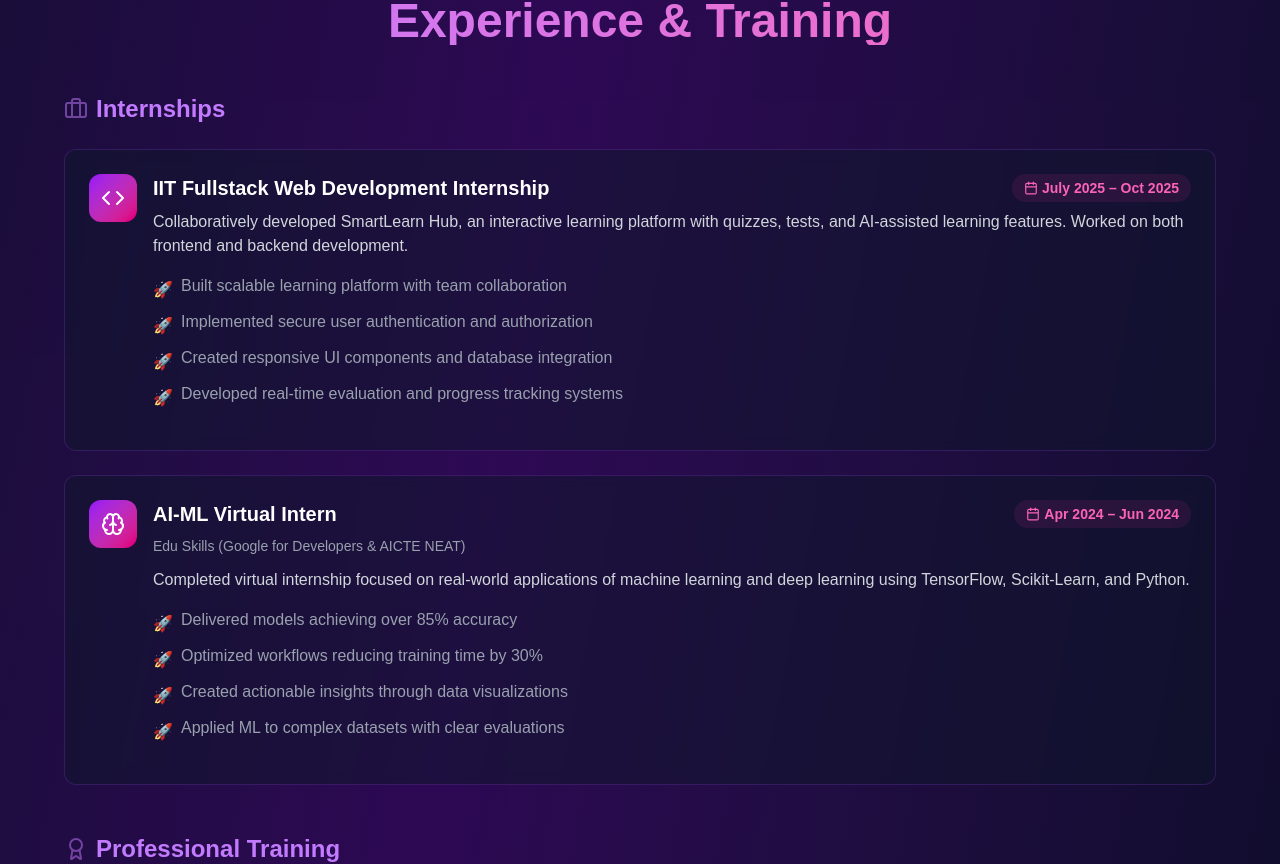
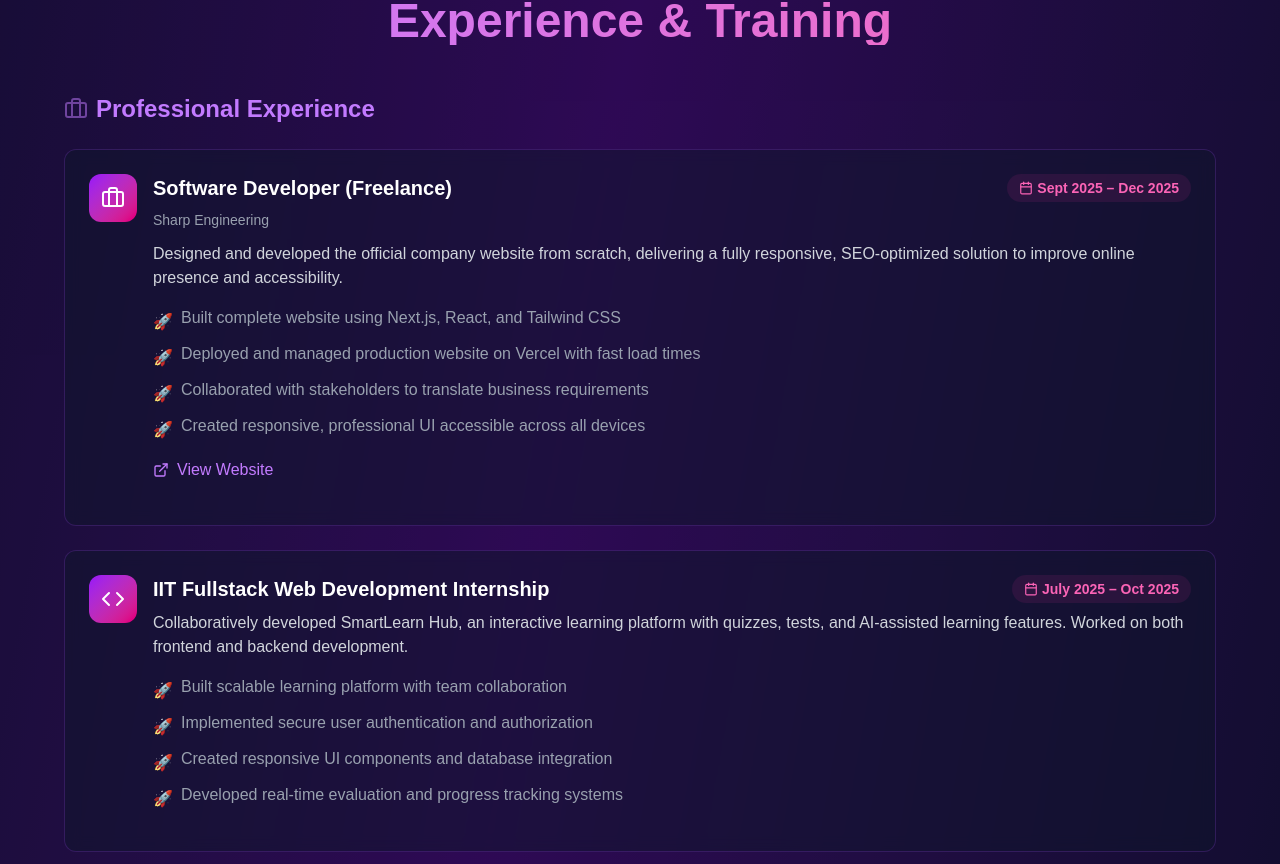
Before and after one commit to RohitKamble171012/Rohit, a Next.js app: page / in a window 1280 px wide. Shown: the part 3667-4531 px from the top of the page. Built offline with nearby package versions, Linux system fonts and the light colour scheme.

Commit message:
Add freelance experience and update section labels
Added freelance software developer experience with detailed achievements and a link to the company website. Updated section headers and email labels for clarity.

```diff
--- a/src/app/page.tsx
+++ b/src/app/page.tsx
@@ -109,6 +109,20 @@ export default function Home() {
   ];
 
   const experiences = [
+    {
+      title: 'Software Developer (Freelance)',
+      company: 'Sharp Engineering',
+      period: 'Sept 2025 – Dec 2025',
+      description: 'Designed and developed the official company website from scratch, delivering a fully responsive, SEO-optimized solution to improve online presence and accessibility.',
+      achievements: [
+        'Built complete website using Next.js, React, and Tailwind CSS',
+        'Deployed and managed production website on Vercel with fast load times',
+        'Collaborated with stakeholders to translate business requirements',
+        'Created responsive, professional UI accessible across all devices'
+      ],
+      icon: Briefcase,
+      link: 'https://www.sharpengineering.online/'
+    },
     {
       title: 'IIT Fullstack Web Development Internship',
       period: 'July 2025 – Oct 2025',
@@ -233,20 +247,16 @@ export default function Home() {
         <div className="text-center max-w-6xl mx-auto relative z-10">
           <div className="animate-fade-in">
             {/* Profile Photo */}
-            {/* Profile Photo */}
             <div className="mb-8 flex justify-center">
               <div className="relative group">
                 <div className="absolute -inset-1 bg-gradient-to-r from-purple-600 via-pink-600 to-purple-600 rounded-full blur-lg opacity-75 group-hover:opacity-100 transition duration-1000 group-hover:duration-200 animate-pulse"></div>
 
                 <div className="relative w-48 h-48 rounded-full overflow-hidden border-4 border-purple-500/50 shadow-2xl shadow-purple-500/50 bg-gradient-to-br from-purple-600 to-pink-600 flex items-center justify-center">
-
-                  {/* Your Image Here */}
                   <img
                     src="/rohit.jpg"
                     alt="Rohit Kamble"
                     className="w-full h-full object-cover"
                   />
-
                 </div>
               </div>
             </div>
@@ -309,7 +319,6 @@ export default function Home() {
                 <Download size={20} className="group-hover:translate-y-1 transition-transform" />
                 View Resume
               </button>
-
             </div>
 
             {/* Social Links */}
@@ -494,7 +503,7 @@ export default function Home() {
           {/* Internships */}
           <div className="mb-12">
             <h3 className="text-2xl font-semibold mb-6 text-purple-400 flex items-center gap-2">
-              <Briefcase className="animate-pulse" /> Internships
+              <Briefcase className="animate-pulse" /> Professional Experience
             </h3>
             <div className="space-y-6">
               {experiences.map((exp, idx) => (
@@ -520,6 +529,11 @@ export default function Home() {
                           </li>
                         ))}
                       </ul>
+                      {exp.link && (
+                        <a href={exp.link} target="_blank" rel="noopener noreferrer" className="inline-flex items-center gap-2 mt-4 text-purple-400 hover:text-purple-300 transition-all hover:scale-105">
+                          <ExternalLink size={16} /> View Website
+                        </a>
+                      )}
                     </div>
                   </div>
                 </div>
@@ -658,11 +672,17 @@ export default function Home() {
             <div className="grid md:grid-cols-2 gap-6 mb-8">
               <a href="mailto:rohikamble171012@gmail.com" className="group bg-gradient-to-r from-purple-600/20 to-pink-600/20 rounded-xl p-6 border border-purple-500/30 hover:border-purple-500/50 transition-all hover:scale-105">
                 <Mail className="w-8 h-8 mx-auto mb-3 text-purple-400 group-hover:rotate-12 transition-transform" />
-                <h3 className="font-bold mb-2">Email</h3>
+                <h3 className="font-bold mb-2">Primary Email</h3>
                 <p className="text-sm text-gray-400">rohikamble171012@gmail.com</p>
               </a>
 
-              <a href="tel:+918010409600" className="group bg-gradient-to-r from-pink-600/20 to-purple-600/20 rounded-xl p-6 border border-pink-500/30 hover:border-pink-500/50 transition-all hover:scale-105">
+              <a href="mailto:rohitkamble171012@gmail.com" className="group bg-gradient-to-r from-purple-600/20 to-pink-600/20 rounded-xl p-6 border border-purple-500/30 hover:border-purple-500/50 transition-all hover:scale-105">
+                <Mail className="w-8 h-8 mx-auto mb-3 text-purple-400 group-hover:rotate-12 transition-transform" />
+                <h3 className="font-bold mb-2">Secondary Email</h3>
+                <p className="text-sm text-gray-400">rohitkamble171012@gmail.com</p>
+              </a>
+
+              <a href="tel:+918010409600" className="group bg-gradient-to-r from-pink-600/20 to-purple-600/20 rounded-xl p-6 border border-pink-500/30 hover:border-pink-500/50 transition-all hover:scale-105 md:col-span-2">
                 <Phone className="w-8 h-8 mx-auto mb-3 text-pink-400 group-hover:rotate-12 transition-transform" />
                 <h3 className="font-bold mb-2">Phone</h3>
                 <p className="text-sm text-gray-400">+91 8010409600</p>
```
